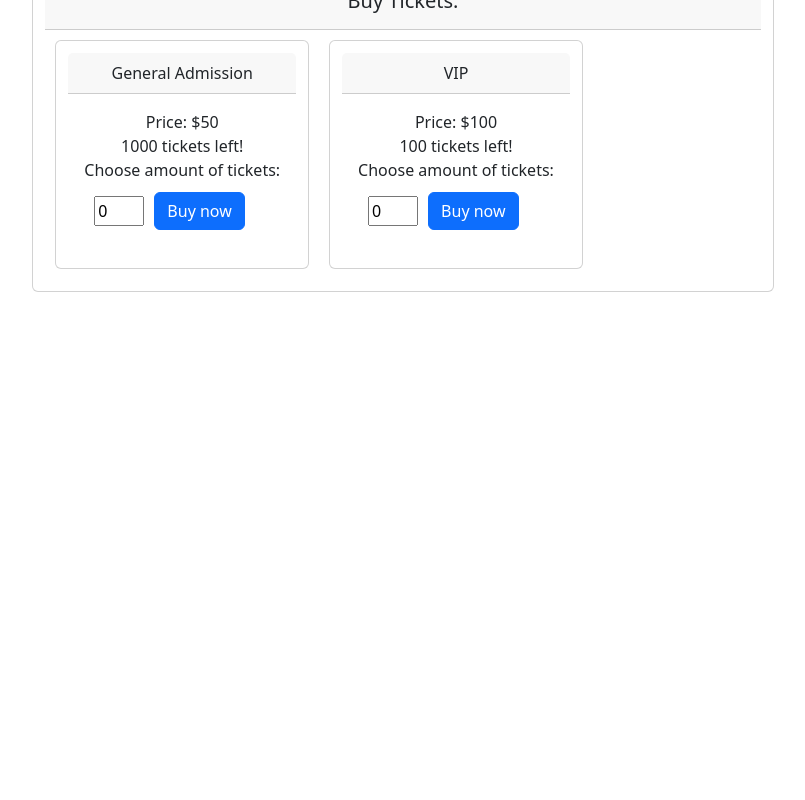
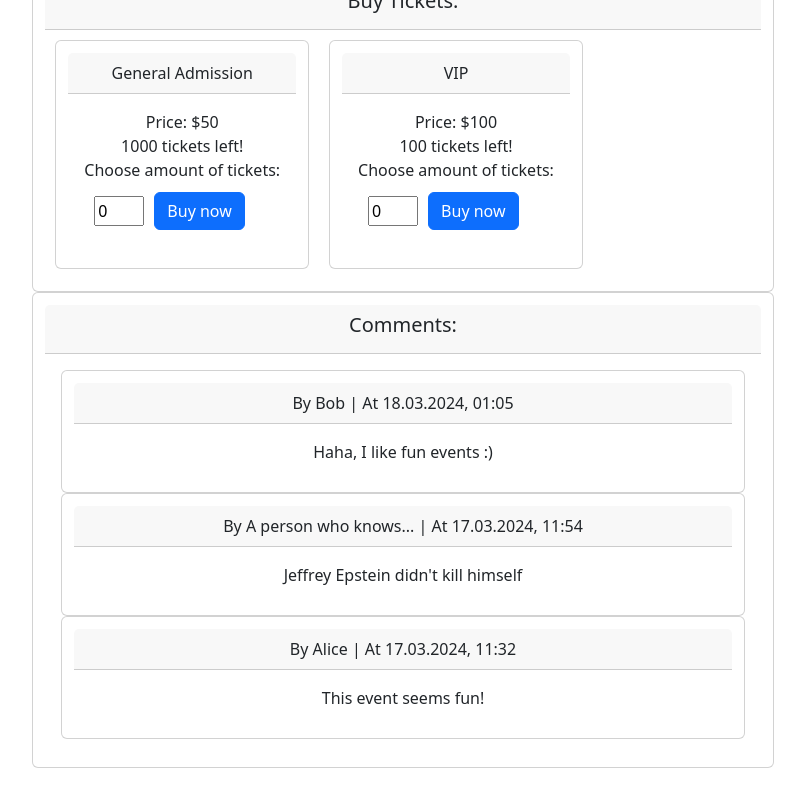
Before and after one commit to AssafAlon1/PWS_Project, a React (Vite) app in the folder front/: page /events/1 in a window 1280 px wide. Shown: the part 513-1313 px from the top of the page, without its empty margins (237-1042 px from the left). Before the commit the page ends 837 px from the top, so only its background shows below. Built offline with nearby package versions, Linux system fonts and the light colour scheme.

Commit message:
Comments in the event details page

```diff
--- a/front/src/pages/CatalogPage/CatalogPage.tsx
+++ b/front/src/pages/CatalogPage/CatalogPage.tsx
@@ -13,7 +13,8 @@ const CatalogPage: React.FC = () => {
 
   const navigate = useNavigate();
 
-  const LOADING_AMOUNT = 6;
+  // Smaller screens will have less loading events
+  const LOADING_AMOUNT = window.innerWidth < 576 ? 2 : window.innerWidth < 992 ? 6 : 8;
 
   const Catalog = () => {
     let catalog;
--- a/front/src/pages/EventDetailsPage/EventDetailsPage.tsx
+++ b/front/src/pages/EventDetailsPage/EventDetailsPage.tsx
@@ -1,18 +1,24 @@
 import './EventDetailsPage.css';
 
 import React, { useEffect, useState } from 'react';
-import { fetchEvent, fetchTickets } from '../../utils/fetchers';
+import { fetchComments, fetchEvent, fetchTickets } from '../../utils/fetchers';
 import { useParams, useNavigate } from 'react-router-dom';
 import { Button, Card, Placeholder } from 'react-bootstrap';
 
 import MissingImage from "../../assets/MissingImage.png"
-import { CSEvent, Ticket } from '../../types';
-import { getFormattedDate, getFormattedTime } from '../../utils/formatting';
+import { CSEvent, Comment, Ticket } from '../../types';
+import { getFormattedDate, getFormattedDateTime, getFormattedTime } from '../../utils/formatting';
 
+// TODO - extract some components to other files?
+const EventDetails: React.FC<{}> = () => {
+    const [event, setEvent] = useState<CSEvent | null>(null);
+    const [tickets, setTickets] = useState<Ticket[] | null>(null);
+    const [comments, setComments] = useState<Comment[] | null>(null);
+    const [failedFetchingComments, setFailedFetchingComments] = useState<boolean>(false);
 
-const EventDetails: React.FC<{}> = () => {
-    const [event, SetEvent] = useState<CSEvent | null>(null);
-    const [tickets, SetTickets] = useState<Ticket[] | null>(null);
+    // > Note about the failedFetchingComments state ^^^
+    // > The tickets don't have a similar state because we can tell that the fetch failed if we
+    // > receive back an empty array (since all events must have at least 1 ticket type).
 
     const { eventId } = useParams();
     const navigate = useNavigate();
@@ -33,7 +39,7 @@ const EventDetails: React.FC<{}> = () => {
         if (!fetchedEvent) {
             navigate("/notfound", { state: { errorMessage: `Event ${eventId} not found` } });
         }
-        SetEvent(fetchedEvent);
+        setEvent(fetchedEvent);
     }
 
     const updateTickets = async () => {
@@ -41,7 +47,7 @@ const EventDetails: React.FC<{}> = () => {
             // I believe it should be impossible to get here, but just in case...
             return navigate("/");
         }
-        SetTickets(null);
+        setTickets(null);
         let fetchedTickets: Ticket[];
         try {
             fetchedTickets = await fetchTickets(eventId) ?? [];
@@ -54,12 +60,37 @@ const EventDetails: React.FC<{}> = () => {
             // return navigate("/error", { state: { errorMessage: `Failed to fetch tickets for event ${eventId}` } });
             fetchedTickets = [];
         }
-        SetTickets(fetchedTickets);
+        setTickets(fetchedTickets);
+    }
+
+    const updateComments = async () => {
+        if (!eventId) {
+            // I believe it should be impossible to get here, but just in case...
+            return navigate("/");
+        }
+        setComments(null);
+        setFailedFetchingComments(false);
+        let fetchedComments: Comment[];
+        try {
+            fetchedComments = await fetchComments(eventId) ?? [];
+            if (!fetchedComments) {
+                throw new Error(`Failed to fetch comments for event ${eventId}`);
+            }
+        }
+        catch (err) {
+            // TODO - navigate? just display "error loading comments"? What's better?
+            // return navigate("/error", { state: { errorMessage: `Failed to fetch comments for event ${eventId}` } });
+            console.log(err)
+            setFailedFetchingComments(true);
+            fetchedComments = [];
+        }
+        setComments(fetchedComments);
     }
 
     useEffect(() => {
         updateEvent();
         updateTickets(); // TODO - separate this? How harsh do we want to be?
+        updateComments(); // TODO - separate this? How harsh do we want to be?
     }, [eventId]);
 
     const TitleComponent = () => {
@@ -167,7 +198,7 @@ const EventDetails: React.FC<{}> = () => {
         if (hasTicketsFetchFailed) {
             bodyContent = <Card.Body>
                 <Card.Text>Failed fetching tickets information</Card.Text>
-                <Button onClick={updateTickets}>Retry</Button>
+                <Button variant="light" onClick={updateTickets}>Retry</Button>
             </Card.Body>
         } else if (tickets === null) {
             bodyContent = <Card.Body>
@@ -177,8 +208,8 @@ const EventDetails: React.FC<{}> = () => {
             bodyContent = tickets.map((ticket, index) => {
                 return <BuyTicketComponent key={index} name={ticket.name} price={ticket.price} amountLeft={ticket.quantity} />
             });
+        }
 
-        }
         return (
             <Card>
                 <Card.Header>
@@ -186,14 +217,48 @@ const EventDetails: React.FC<{}> = () => {
                 </Card.Header>
                 <Card.Body className="direction-row">
                     {bodyContent}
-                    {/* <BuyTicketComponent name={"Tickets Type 1"} price={50} amountLeft={500} />
-                    <BuyTicketComponent name={"Tickets Type 2"} price={75} amountLeft={500} /> */}
                 </Card.Body>
             </Card>
         );
     }
 
-    // TODO - Better Loading, error handling
+    const CommentsComponent = () => {
+        let body;
+        if (failedFetchingComments) {
+            body = <Card.Body>
+                <Card.Text>Failed fetching comments information</Card.Text>
+                <Button variant="light" onClick={updateComments}>Retry</Button>
+
+            </Card.Body>
+        } else if (comments === null) {
+            body = <Card.Body>
+                <Card.Text>Loading comments...</Card.Text>
+            </Card.Body>
+        } else {
+            body = <Card.Body>
+                {comments.map((comment, index) => {
+                    return <Card key={index}>
+                        <Card.Header>
+                            By {comment.author} | At {getFormattedDateTime(comment.createdAt)}
+                        </Card.Header>
+                        <Card.Body>
+                            <Card.Text>{comment.content}</Card.Text>
+                        </Card.Body>
+                    </Card>
+                })}
+            </Card.Body>;
+        }
+
+        return (
+            <Card>
+                <Card.Header>
+                    <Card.Title>Comments:</Card.Title>
+                </Card.Header>
+                {body}
+            </Card>
+        );
+    }
+
     return (
         <>
             <Card className="event-details">
@@ -214,6 +279,7 @@ const EventDetails: React.FC<{}> = () => {
             </Card>
 
             <BuyTicketsComponent />
+            <CommentsComponent />
         </>
 
     );
--- a/front/src/types/index.ts
+++ b/front/src/types/index.ts
@@ -11,9 +11,10 @@ export interface CSEvent {
 }
 
 export interface Comment {
-    id: string;
     eventId: string;
     content: string;
+    createdAt: Date;
+    author: string;
     // TODO - MORE FIELDS!
 }
 
--- a/front/src/utils/fetchers.ts
+++ b/front/src/utils/fetchers.ts
@@ -1,4 +1,4 @@
-import { CSEvent, Ticket } from "../types";
+import { CSEvent, Comment, Ticket } from "../types";
 
 // TODO - remove this function (only for testing)
 function getRandomInt(max: number) {
@@ -51,6 +51,38 @@ const allTickets = [
     },
 ];
 
+const allComments = [
+    {
+        id: "1",
+        eventId: "1",
+        content: "This event seems fun!",
+        createdAt: new Date("2024-03-17T11:32"),
+        author: "Alice",
+    },
+    {
+        id: "2",
+        eventId: "1",
+        content: "Jeffrey Epstein didn't kill himself",
+        createdAt: new Date("2024-03-17T11:54"),
+        author: "A person who knows...",
+    },
+    {
+        id: "3",
+        eventId: "1",
+        content: "Haha, I like fun events :)",
+        createdAt: new Date("2024-03-18T01:05"),
+        author: "Bob",
+    },
+    {
+        id: "4",
+        eventId: "2",
+        content: "Boooo-RING!",
+        createdAt: new Date("2024-03-18T01:07"),
+        author: "Bob"
+    },
+];
+
+
 export async function fetchEvents(skip?: number, limit?: number): Promise<CSEvent[]> {
     // TODO - implement
     skip = skip ?? 0;
@@ -74,5 +106,15 @@ export async function fetchTickets(eventId: string): Promise<Ticket[] | null> {
         throw new Error("Force error for testing purposes.");
     }
     return allTickets.filter(ticket => ticket.eventId === eventId);
-    return null;
 }
+
+
+export async function fetchComments(eventId: string): Promise<Comment[]> {
+    // TODO - implement
+    await new Promise(resolve => setTimeout(resolve, 2000));
+    if (getRandomInt(5) === 0) {
+        throw new Error("Force error for testing purposes.");
+    }
+
+    return allComments.filter(comment => comment.eventId === eventId).reverse();
+}
--- a/front/src/utils/formatting.ts
+++ b/front/src/utils/formatting.ts
@@ -9,3 +9,7 @@ export const getFormattedTime = (date: Date) => {
     const formattedTime = formatter.format(date);
     return formattedTime
 }
+
+export const getFormattedDateTime = (date: Date) => {
+    return `${getFormattedDate(date)}, ${getFormattedTime(date)}`
+}
```
